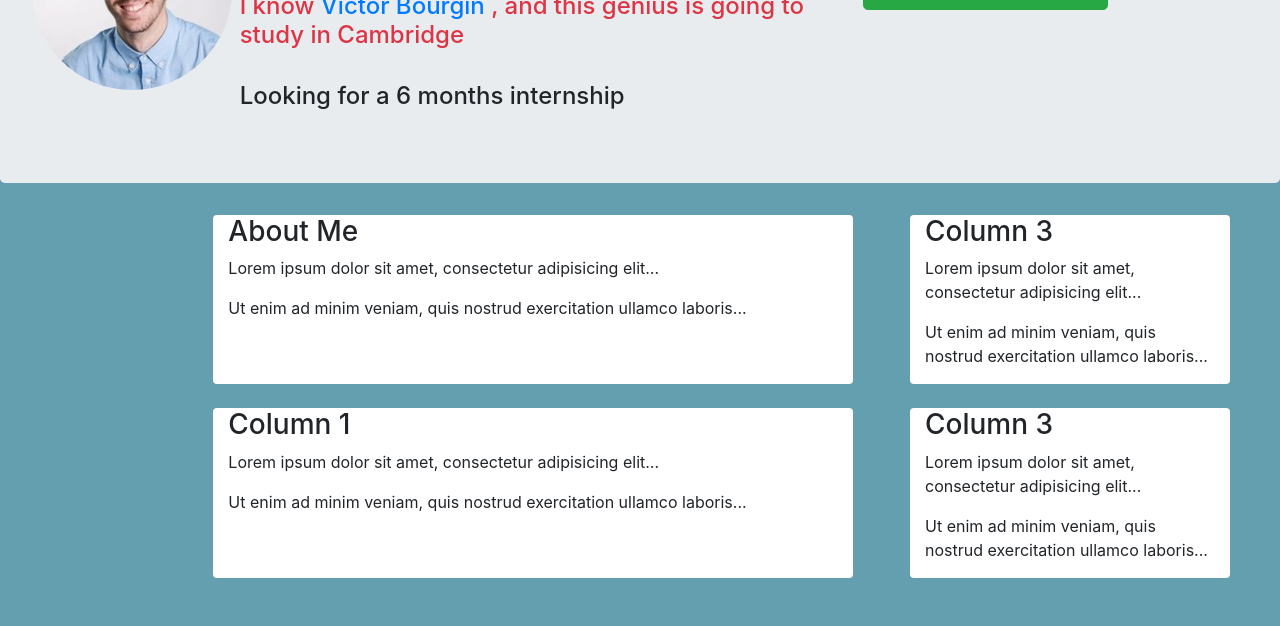
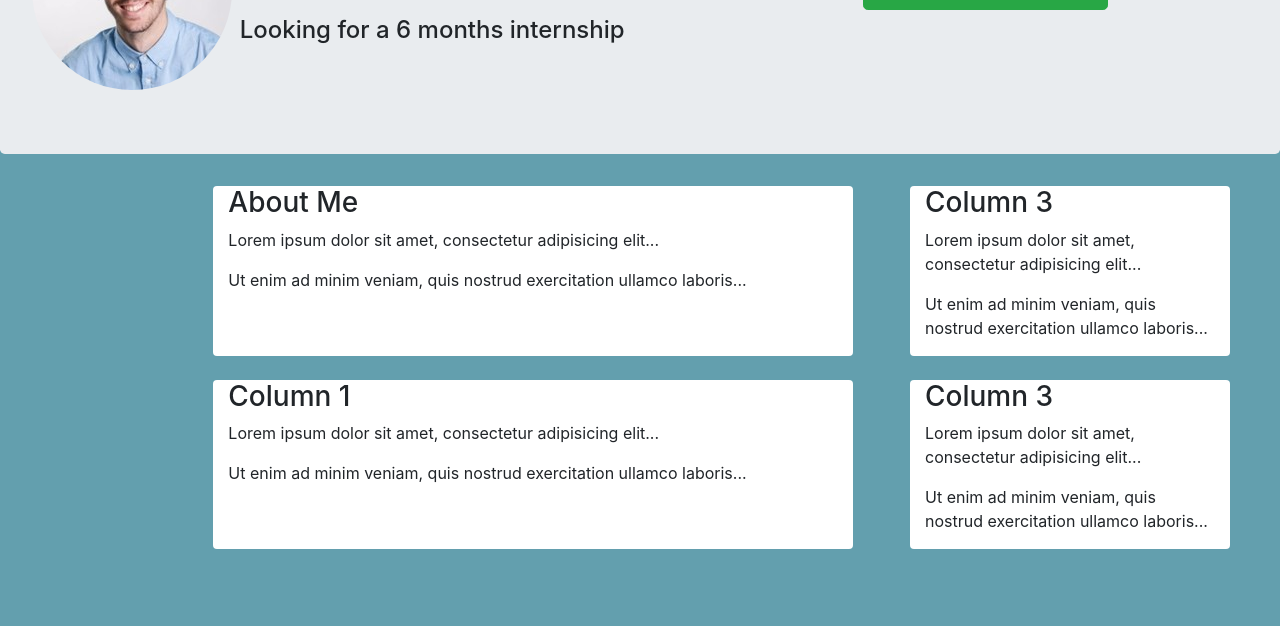
Before and after one commit to emugnier/emugnier.github.io, a plain HTML site: page index.html in a window 1280 px wide. Shown: the part 174-800 px from the top of the page. Drawn offline with nearby package versions, Linux system fonts and the light colour scheme.

Commit message:
remove joke

```diff
--- a/index.html
+++ b/index.html
@@ -20,7 +20,6 @@
             <div class="col-sm-6 text-left">
                 <h1>Eric Mugnier</h1>
                 <h2> Software Engineer </h2>
-		<h4 class="text-danger"> I know <a href ="https://www.linkedin.com/in/victor-bourgin"> Victor Bourgin </a> , and this genius is going to study in Cambridge </h4>
                 <br>
                 <h4>Looking for a 6 months internship</h4>
             </div>
```
